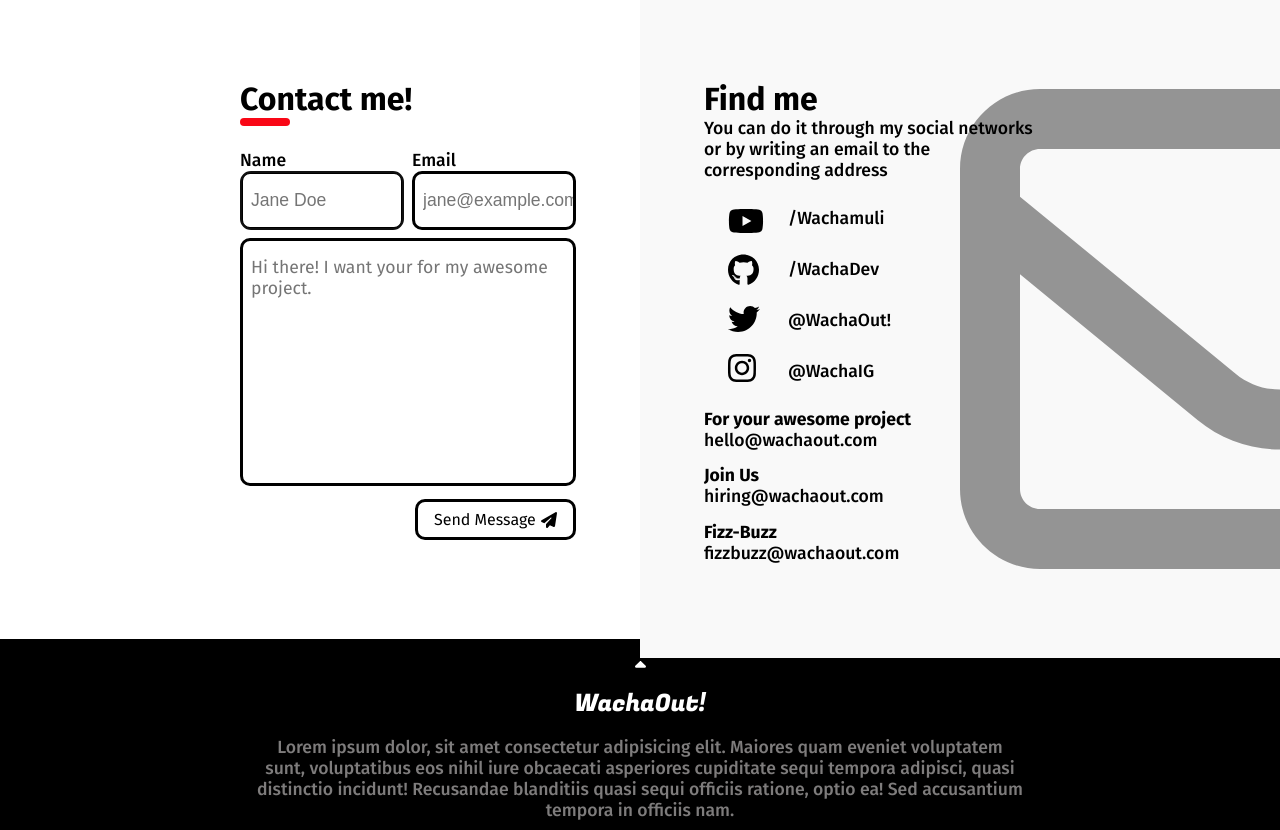
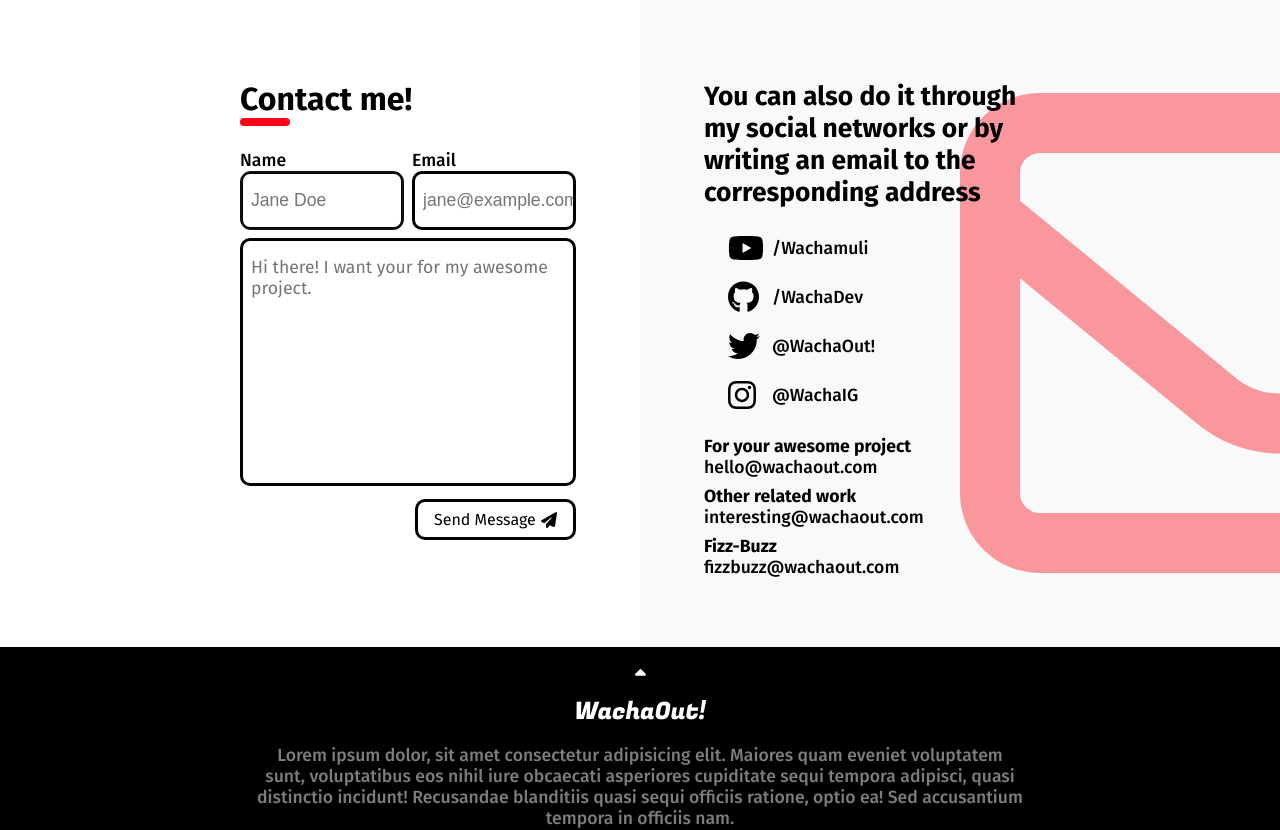
Before and after one commit to Wachamuli/wachaout, a Next.js app: page /contacts in a window 1280 px wide. Shown: the top 830 px of the page. Built offline with nearby package versions, Linux system fonts and the light colour scheme.

Commit message:
Some tweaks made to contact page

```diff
--- a/src/pages/contacts.tsx
+++ b/src/pages/contacts.tsx
@@ -55,11 +55,10 @@ function Contacts() {
             icon={faEnvelope}
             size="10x"
           />
-          <h1 className={styles.subtitle}>Find me</h1>
-          <p>
-            You can do it through my social networks or by writing an email to
+          <h2 className={styles.header}>
+            You can also do it through my social networks or by writing an email to
             the corresponding address
-          </p>
+          </h2>
 
           <div className={styles.socialIconsContainer}>
             <SocialIcons className={styles.socialIcons} />
@@ -76,8 +75,8 @@ function Contacts() {
             <p>hello@wachaout.com</p>
           </div>
           <div className={styles.emailContainer}>
-            <h4>Join Us</h4>
-            <p>hiring@wachaout.com</p>
+            <h4>Other related work</h4>
+            <p>interesting@wachaout.com</p>
           </div>
           <div className={styles.emailContainer}>
             <h4>Fizz-Buzz</h4>
--- a/src/styles/Contacts.module.css
+++ b/src/styles/Contacts.module.css
@@ -76,16 +76,19 @@
   overflow: hidden;
   padding-left: 4rem;
   background: #f9f9f9;
-  z-index: 2;
+}
+
+.header {
+  z-index: 1;
 }
 
 .watermark {
   font-size: 40rem;
   position: absolute;
   opacity: 0.4;
-  z-index: 0;
   top: auto;
   left: 50%;
+  color: #f90716;
 }
 
 .subtitle {
@@ -107,14 +110,10 @@
   display: flex;
   flex-direction: column;
   justify-content: space-between;
-  margin-left: 1rem;
-  padding: 0.7rem 0 0.7rem 0;
-}
-
-.address {
-  margin-bottom: 0.5rem;
+  /* margin-left: 1rem; */
+  padding: 0.9rem 0 0.9rem 0;
 }
 
 .emailContainer {
-  margin-bottom: 0.9rem;
+  margin-bottom: 0.5rem;
 }
```
